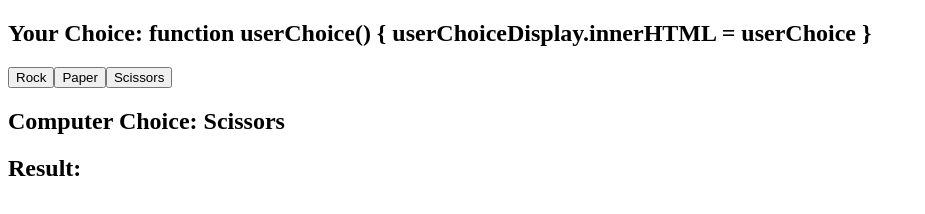
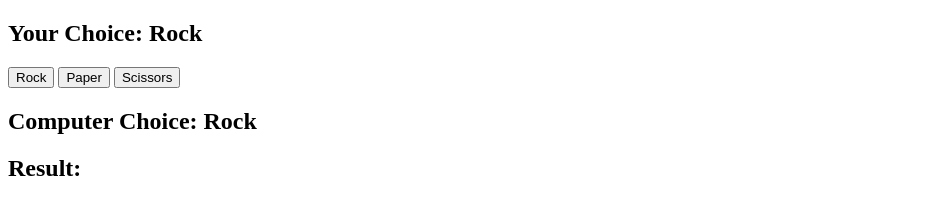
Before and after one commit to AxelBroeglin/odin-project-rock-paper-scissors, a plain HTML site: page index.html in a window 1280 px wide. Both pictures are taken after a click on the button "Rock". Shown: the whole page, without its empty margins (0-925 px from the left). Drawn offline with Linux system fonts and the light colour scheme.

Commit message:
App now shows user and computer choice on click

```diff
--- a/app.js
+++ b/app.js
@@ -1,25 +1,48 @@
-const computerPlayDisplay = document.getElementById('computer-choice')
+const computerChoiceDisplay = document.getElementById('computer-choice')
 const userChoiceDisplay = document.getElementById('user-choice')
 const resultDisplay = document.getElementById('result')
-const possibleChoice = document.querySelectorAll('button')
+const possibleChoices = document.querySelectorAll('button')
+let userChoice
+let computerChoice
 let result
 
 //Creation of the array with all the possible choices
-const possibleChoices = [
+const test = [
     "Rock",
     "Paper",
     "Scissors"
 ];
-console.log(possibleChoices)
+console.log(test)
 
 //Creation of the function that will randomize the computer's choices
-let computerPlay = possibleChoices[Math.floor(Math.random()*possibleChoices.length)];
-console.log(computerPlay)
-computerPlayDisplay.innerHTML = computerPlay
+function generateComputerChoice() {
+    let generateComputerChoice = test[Math.floor(Math.random()*test.length)];
+    computerChoice = generateComputerChoice
+    computerChoiceDisplay.innerHTML = computerChoice
+  }
+console.log(generateComputerChoice)
+
+//Creation of the function that will calculate the results
+function getResult() {
+
+}
+
+//Everything that happens when we click
+possibleChoices.forEach(possibleChoice => possibleChoice.addEventListener('click', (e) => {
+  userChoice = e.target.id
+  userChoiceDisplay.innerHTML = userChoice
+  generateComputerChoice()
+  getResult()
+}))
+
+
+
+
+
 
 
 //Creation of the 3 buttons for the player to chose between
-let btn = ''
+/* let btn = ''
 possibleChoices.forEach(function(buttonCreation) {
     btn += '<button type="button">'+ buttonCreation + '</button>';
 });
@@ -32,14 +55,4 @@ let incrementedId = 1;
 for(var i=0; i< buttonId.length; i++){
     buttonId[i].id = incrementedId;
     incrementedId++;
-}
-
-
-
-document.querySelectorAll('button').onclick = userChoice()
-
-function userChoice() {
-    userChoiceDisplay.innerHTML = userChoice
-}
-
-console.log(userChoice)
+} */
--- a/index.html
+++ b/index.html
@@ -9,6 +9,9 @@
 <body>
     <h2>Your Choice: <span id="user-choice"></span></h2>
     <div id="btnContainer"></div>
+    <button class="buttons" id="Rock">Rock</button>
+    <button class="buttons" id="Paper">Paper</button>
+    <button class="buttons" id="Scissors">Scissors</button>
     <h2>Computer Choice: <span id="computer-choice"></span></h2>
     <h2>Result: <span id="result"></span></h2>
 
```
